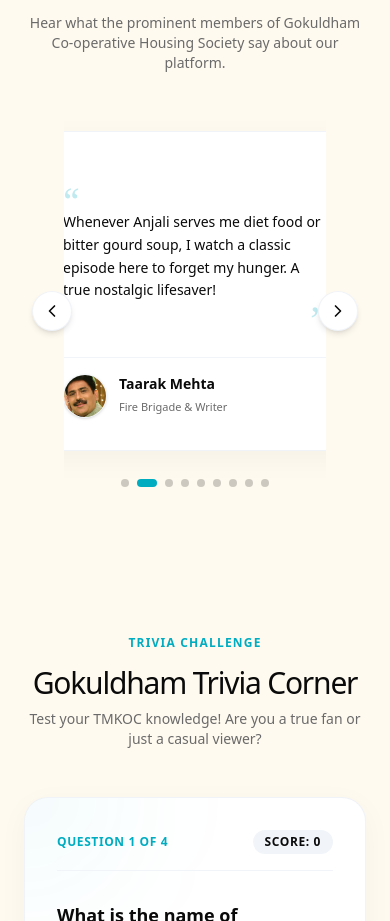
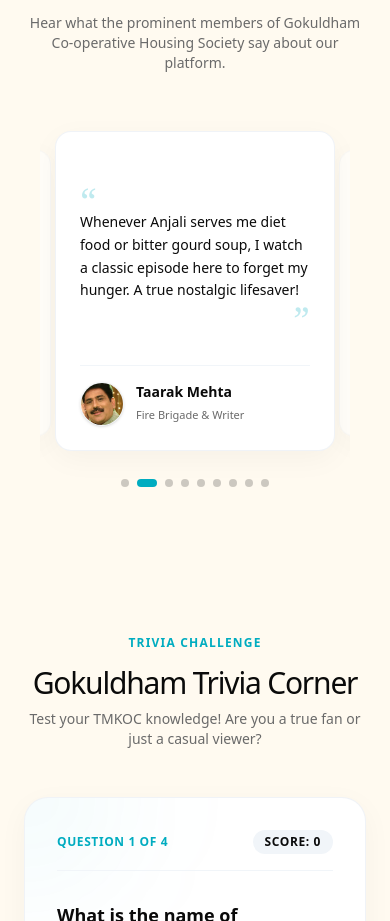
Before and after one commit to theaatif/tmkoc_radom_episode-finder, a Next.js app in the folder client/: page / in a window 390 px wide. Shown: the part 1762-2683 px from the top of the page. Built offline with nearby package versions, Linux system fonts and the light colour scheme; no server answers.

Commit message:
style(testimonials): make swiper layout responsive on mobile

```diff
--- a/client/src/components/TestimonialsSection.tsx
+++ b/client/src/components/TestimonialsSection.tsx
@@ -22,7 +22,7 @@
 
 export function TestimonialCard({ avatar, name, role, quote }: TestimonialCardProps) {
   return (
-    <div className="bg-brand-white border border-slate-200/50 p-8 rounded-clay-lg flex flex-col justify-between h-full shadow-[0_8px_30px_rgba(0,0,0,0.04)] select-none text-left">
+    <div className="bg-brand-white border border-slate-200/50 p-6 sm:p-8 rounded-clay-lg flex flex-col justify-between h-full shadow-[0_8px_30px_rgba(0,0,0,0.04)] select-none text-left">
       <div className="flex-1 flex flex-col justify-center">
         <span className="text-4xl text-brand-cyan/25 font-serif leading-none select-none">“</span>
         <p className="text-sm text-body leading-relaxed -mt-2 font-normal">
@@ -79,10 +79,16 @@
     }
 
     .TestimonialsSwiper .swiper-slide {
-      width: 330px;
+      width: 280px;
       height: 320px;
       opacity: 0.55;
       transition: opacity 0.3s ease, transform 0.3s ease;
+    }
+
+    @media (min-width: 640px) {
+      .TestimonialsSwiper .swiper-slide {
+        width: 330px;
+      }
     }
 
     .TestimonialsSwiper .swiper-slide-active {
@@ -119,7 +125,7 @@
         whileInView={{ opacity: 1, y: 0 }}
         viewport={{ once: true }}
         transition={{ duration: 0.4 }}
-        className="relative w-full max-w-5xl mx-auto px-10"
+        className="relative w-full max-w-5xl mx-auto px-4 sm:px-10"
       >
         <Swiper
           spaceBetween={16}
@@ -157,7 +163,7 @@
         </Swiper>
 
         {/* Navigation Controls */}
-        <div className="absolute top-1/2 -translate-y-1/2 left-0 right-0 z-10 flex justify-between pointer-events-none px-2 sm:px-4">
+        <div className="hidden sm:flex absolute top-1/2 -translate-y-1/2 left-0 right-0 z-10 justify-between pointer-events-none px-2 sm:px-4">
           <button className="swiper-button-prev-custom pointer-events-auto h-10 w-10 rounded-full bg-brand-white border border-slate-200/50 shadow-md flex items-center justify-center text-ink hover:text-brand-cyan hover:scale-105 active:scale-95 transition-all cursor-pointer">
             <ChevronLeftIcon className="h-5 w-5" />
           </button>
```
